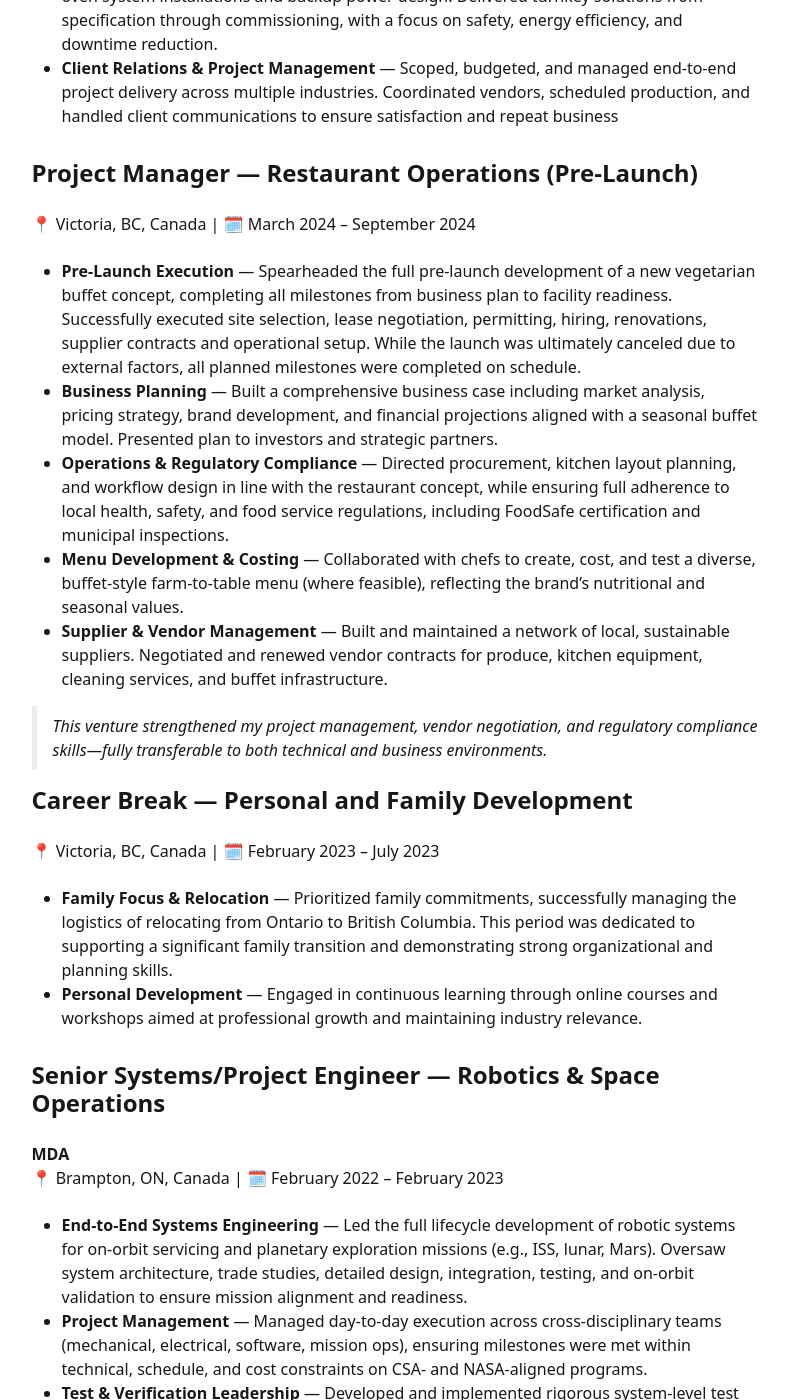
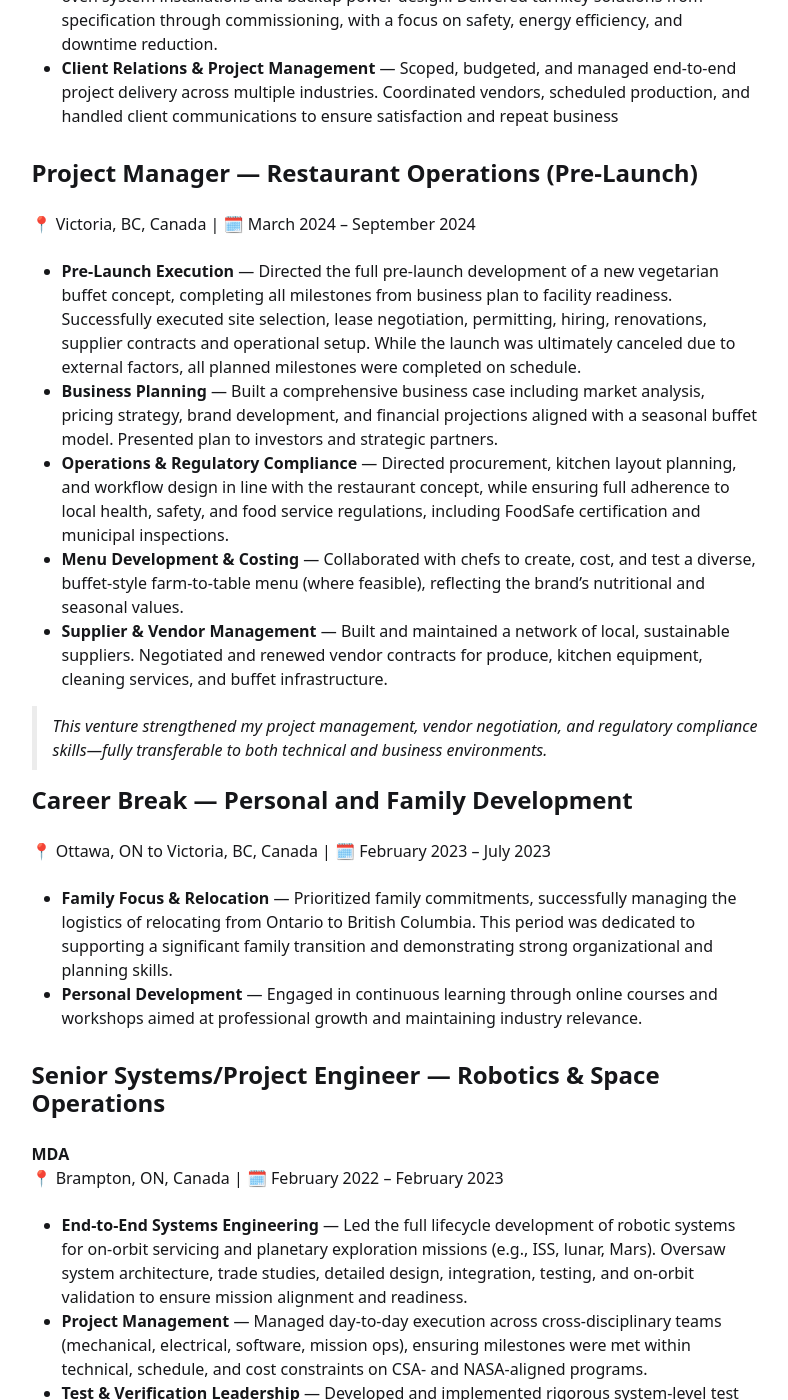
Before and after one commit to casagou/joa, a Jekyll site: the page built from index.md, in a window 1280 px wide and 1400 px high, scrolled down 1442 px. Shown: the whole window, without its empty margins (330-1118 px from the left). Built offline with Jekyll 4.4.1, drawn with Linux system fonts in a browser that asks for light colours.

Commit message:
Update index.md

```diff
--- a/index.md
+++ b/index.md
@@ -43,7 +43,7 @@ Bilingual in **French and English**, with a **collaborative, results-driven appr
 ## Project Manager — Restaurant Operations (Pre-Launch)
 📍 Victoria, BC, Canada | 🗓️ March 2024 – September 2024
 
-- **Pre-Launch Execution** — Spearheaded the full pre-launch development of a new vegetarian buffet concept, completing all milestones from business plan to facility readiness. Successfully executed site selection, lease negotiation, permitting, hiring, renovations, supplier contracts and operational setup. While the launch was ultimately canceled due to external factors, all planned milestones were completed on schedule.
+- **Pre-Launch Execution** — Directed the full pre-launch development of a new vegetarian buffet concept, completing all milestones from business plan to facility readiness. Successfully executed site selection, lease negotiation, permitting, hiring, renovations, supplier contracts and operational setup. While the launch was ultimately canceled due to external factors, all planned milestones were completed on schedule.
 - **Business Planning** — Built a comprehensive business case including market analysis, pricing strategy, brand development, and financial projections aligned with a seasonal buffet model. Presented plan to investors and strategic partners.
 - **Operations & Regulatory Compliance** — Directed procurement, kitchen layout planning, and workflow design in line with the restaurant concept, while ensuring full adherence to local health, safety, and food service regulations, including FoodSafe certification and municipal inspections.
 - **Menu Development & Costing** — Collaborated with chefs to create, cost, and test a diverse, buffet-style farm-to-table menu (where feasible), reflecting the brand’s nutritional and seasonal values.
@@ -52,7 +52,7 @@ Bilingual in **French and English**, with a **collaborative, results-driven appr
 > This venture strengthened my project management, vendor negotiation, and regulatory compliance skills—fully transferable to both technical and business environments.
 
 ## Career Break — Personal and Family Development
-📍 Victoria, BC, Canada | 🗓️ February 2023 – July 2023
+📍 Ottawa, ON to Victoria, BC, Canada | 🗓️ February 2023 – July 2023
 
 - **Family Focus & Relocation** — Prioritized family commitments, successfully managing the logistics of relocating from Ontario to British Columbia. This period was dedicated to supporting a significant family transition and demonstrating strong organizational and planning skills.
 - **Personal Development** — Engaged in continuous learning through online courses and workshops aimed at professional growth and maintaining industry relevance.
```
